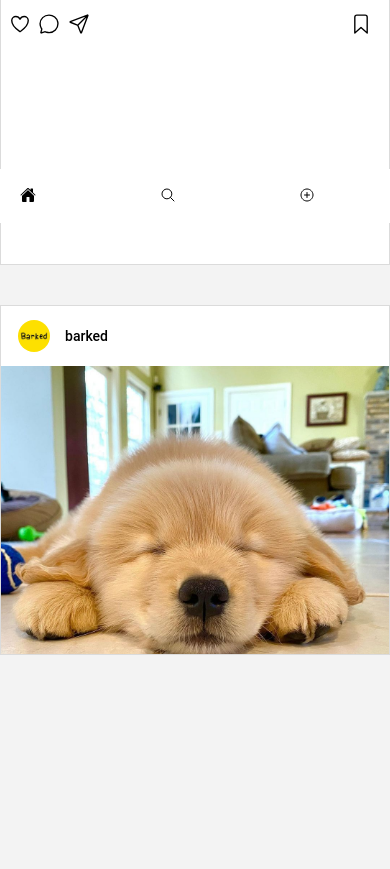
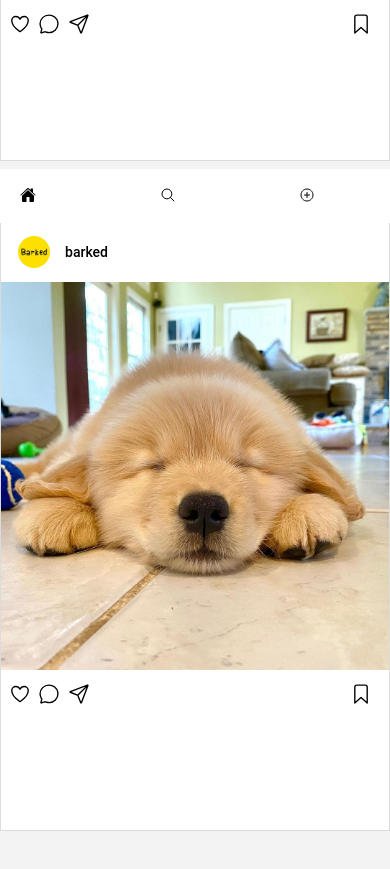
Before and after one commit to tiagocarbone/instagram-responsive, a plain HTML site: page index.html in a window 390 px wide. Shown: the part 621-1490 px from the top of the page. Before the commit the page ends 1316 px from the top, so only its background shows below. Drawn offline with nearby package versions, Linux system fonts and the light colour scheme.

Commit message:
ajuste para 500px

```diff
--- a/index.html
+++ b/index.html
@@ -8,6 +8,7 @@
     <link rel="stylesheet" href="style.css">
     <link rel="stylesheet" href="media-935.css">
     <link rel="stylesheet" href="media-1366.css">
+    <link rel="stylesheet" href="media-500.css">
     <title>Instagram</title>
 </head>
 
--- /dev/null
+++ b/media-500.css
@@ -0,0 +1,22 @@
+@media (max-width: 500px) {
+
+    body{
+        height: 1400px;
+
+    }
+
+    .post {
+        height: 610px;
+        margin-bottom: 20px;
+    }
+
+    .post-overflow-mobile{
+        overflow: hidden;
+
+    }
+
+    .fixed-bar{
+        z-index: 2;
+
+    }
+}
```
